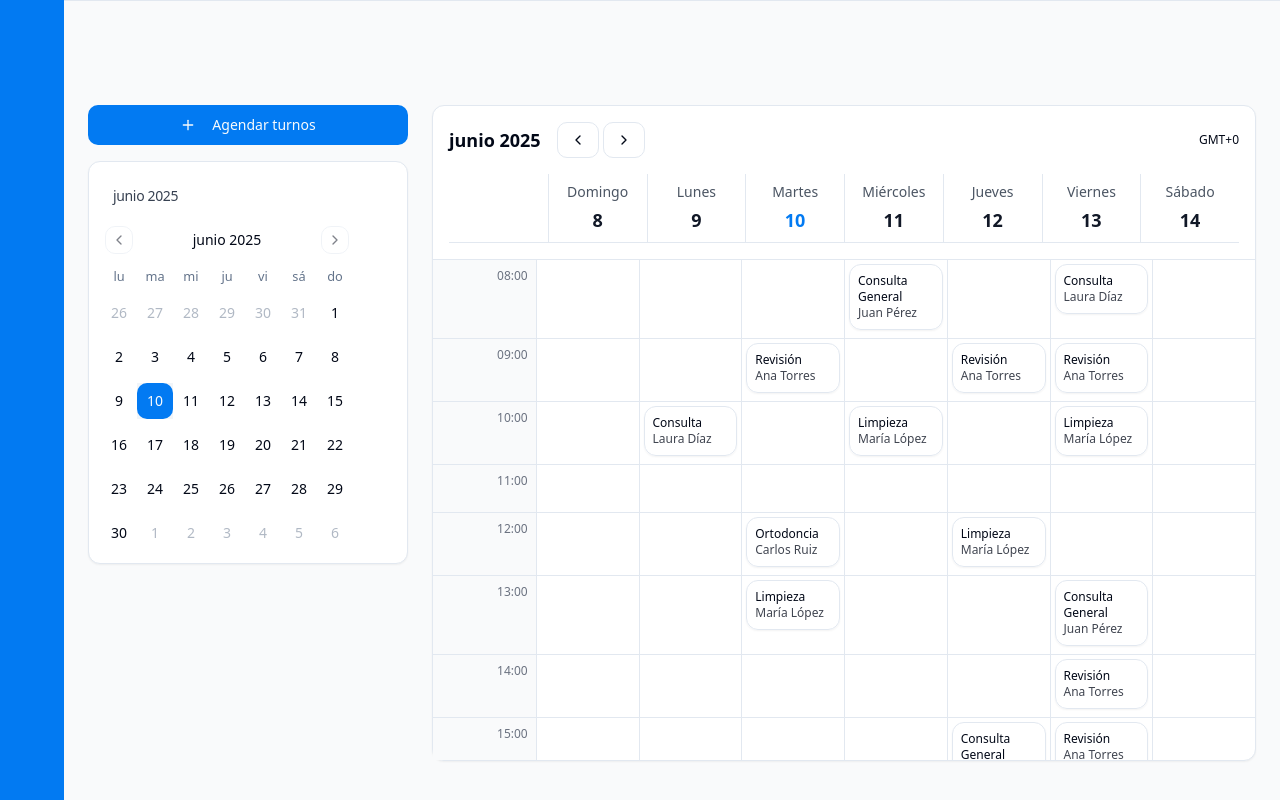
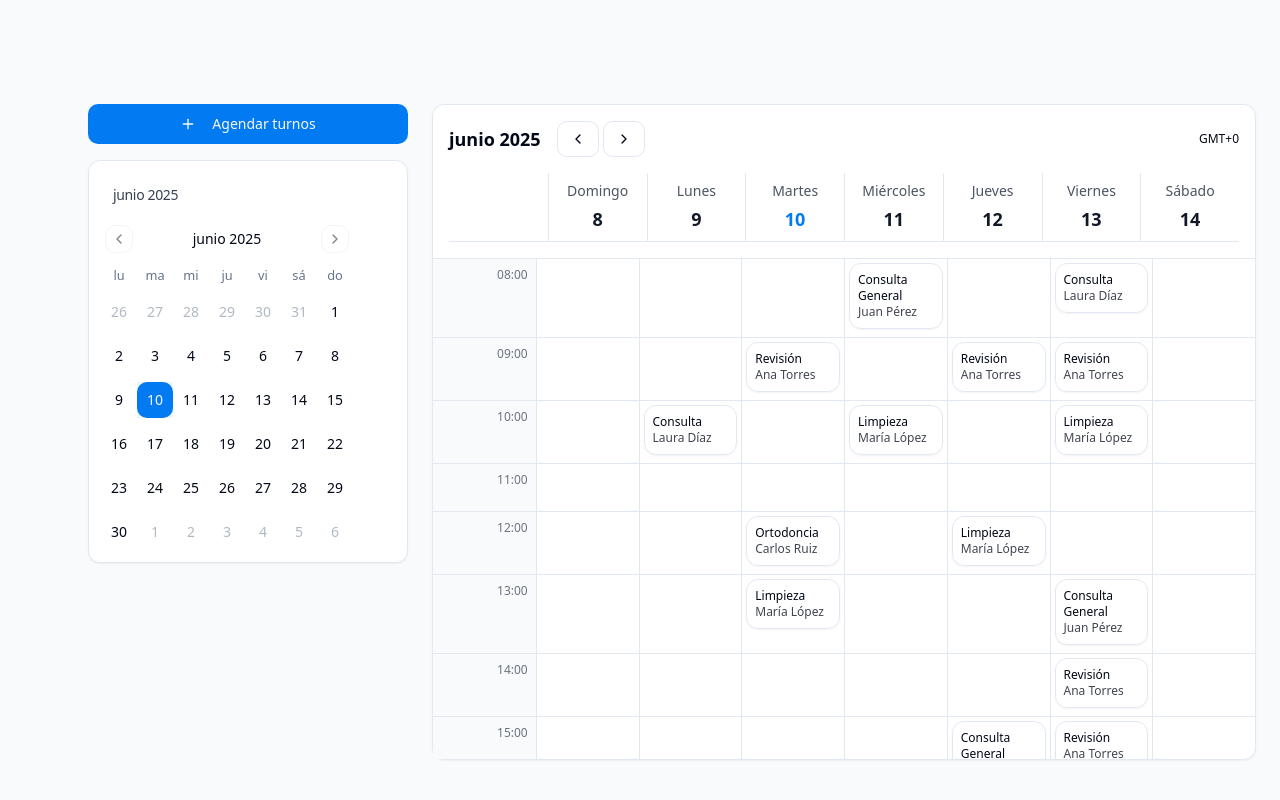
Before and after one commit to Leo-a-silva/Calendario-grid, a React (Vite) app: page / in a window 1280 px wide. Built offline with nearby package versions, Linux system fonts and the light colour scheme.

Commit message:
Remove sidebar and adjust calendar
Remove the blue sidebar and leave the space blank. Confirming the use of FullCalendar and the ability to inject real data into the weekly calendar squares.

```diff
--- a/src/pages/Index.tsx
+++ b/src/pages/Index.tsx
@@ -1,17 +1,21 @@
+
 import { useState } from "react";
 import { MiniCalendar } from "@/components/MiniCalendar";
 import { WeeklyCalendar } from "@/components/WeeklyCalendar";
 import { Button } from "@/components/ui/button";
 import { Plus } from "lucide-react";
+
 const Index = () => {
   const [selectedDate, setSelectedDate] = useState(new Date());
-  return <div className="h-screen flex">
-      {/* Espacio reservado para sidebar */}
-      <div className="w-16 bg-primary"></div>
+
+  return (
+    <div className="h-screen flex">
+      {/* Espacio reservado para sidebar - completamente vacío */}
+      <div className="w-16"></div>
 
       <div className="flex-1 flex flex-col">
-        {/* Espacio reservado para header */}
-        <div className="h-16 bg-white border-b"></div>
+        {/* Espacio reservado para header - completamente vacío */}
+        <div className="h-16"></div>
 
         {/* Contenido principal */}
         <div className="flex-1 flex gap-6 p-6 mx-0 my-[80px]">
@@ -30,6 +34,8 @@ const Index = () => {
           <WeeklyCalendar selectedDate={selectedDate} onDateChange={setSelectedDate} />
         </div>
       </div>
-    </div>;
+    </div>
+  );
 };
+
 export default Index;
```
